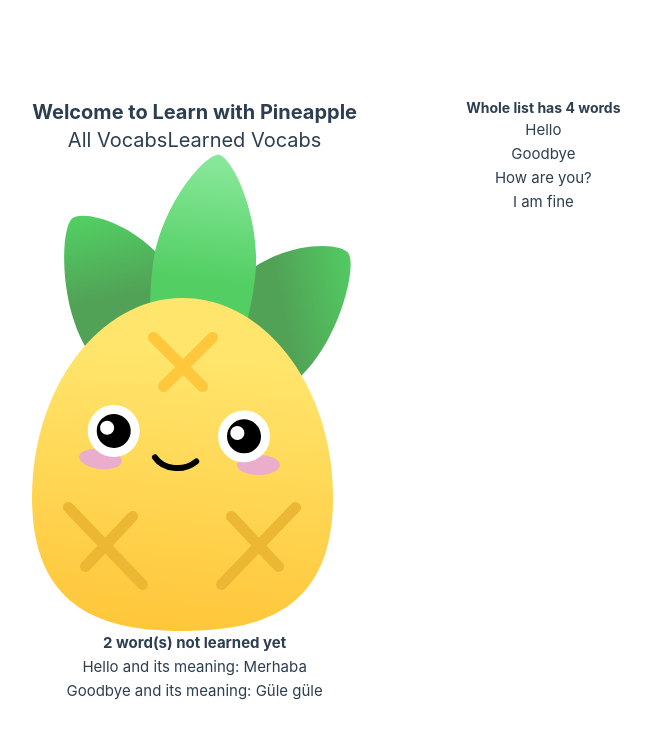
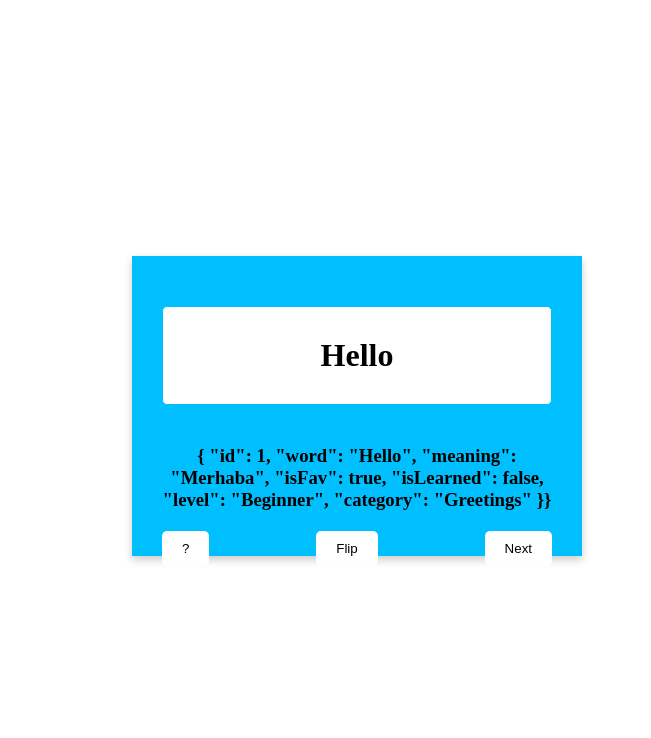
Before and after one commit to MrGultekin/language-app, a Vue app: page / in a window 1280 px wide. Shown: the top 738 px of the page, without its empty margins (283-934 px from the left). Built offline with nearby package versions, Linux system fonts and the light colour scheme.

Commit message:
Design done.

```diff
--- a/index.html
+++ b/index.html
@@ -4,7 +4,7 @@
     <meta charset="UTF-8">
     <link rel="icon" href="/favicon.ico">
     <meta name="viewport" content="width=device-width, initial-scale=1.0">
-      <script src="https://cdn.tailwindcss.com"></script>
+<!--      <script src="https://cdn.tailwindcss.com"></script>-->
       <script src="https://cdn.jsdelivr.net/npm/airtable@0.11.4/lib/airtable.umd.min.js"></script>
       <link href="https://fonts.googleapis.com/icon?family=Material+Icons" rel="stylesheet">
 
--- a/src/App.vue
+++ b/src/App.vue
@@ -1,54 +1,68 @@
 <script setup></script>
 
 <template>
-  <header class="text-xl font-bold text-center">
-    <h1>Welcome to {{ vocabStore.nameOfApp }}</h1>
-    <nav>
-      <button @click="filter = 'all'">All Vocabs</button>
-      <button @click="filter = 'isLearned'">Learned Vocabs</button>
-    </nav>
-    <img src="./components/icons/pina.svg" alt="pinaIcon" />
-  </header>
+  <!--  <header class="text-xl font-bold text-center">-->
+  <!--    <h1>Welcome to {{ vocabStore.nameOfApp }}</h1>-->
+  <!--    <nav>-->
+  <!--      <button @click="filter = 'all'">All Vocabs</button>-->
+  <!--      <button @click="filter = 'isLearned'">Learned Vocabs</button>-->
+  <!--    </nav>-->
+  <!--&lt;!&ndash;    <img src="./components/icons/pina.svg" alt="pinaIcon" />&ndash;&gt;-->
+  <!--  </header>-->
 
-  <div class="pl-12 text text-center" v-if="filter === 'all'">
-    <p class="text-sm font-bold">
-      Whole list has {{ vocabStore.getNumberOfAll }} words
-    </p>
-    <div v-for="vocab in vocabStore.vocabs" :key="vocab.id">
-      <VocabDetails :vocabProp="vocab" />
+  <div class="flip-card">
+    <div id="flip-element" class="flip-card-inner">
+      <FrontCard
+        :vocab-prop="vocabStore.vocabs"
+        :vocab-id="vocabStore.vocabs.map((vocab) => vocab)"
+      />
+      <BackCard />
     </div>
   </div>
 
-  <div class="isLearned text text-center" v-if="filter === 'isLearned'">
-    <p class="text-md font-bold">
-      {{ vocabStore.getNumberOfLearned }} words have learned already.
-    </p>
-    <div v-for="vocab in vocabStore.getIsLearned">
-      <VocabDetails :vocabProp="vocab" />
-    </div>
-  </div>
+  <!--  <div class="pl-12 text text-center" v-if="filter === 'all'">-->
+  <!--    <p class="text-sm font-bold">-->
+  <!--      Whole list has {{ vocabStore.getNumberOfAll }} words-->
+  <!--    </p>-->
+  <!--    <div v-for="vocab in vocabStore.vocabs" :key="vocab.id">-->
+  <!--      <VocabDetails :vocabProp="vocab" />-->
+  <!--    </div>-->
+  <!--  </div>-->
 
-  <div class="meaning text text-center">
-    <p class="text-md font-bold">
-      {{ vocabStore.getNumberOfAll - vocabStore.getNumberOfLearned }} word(s)
-      not learned yet
-    </p>
-    <div v-for="vocab in vocabStore.getNotLearned">
-      <VocabMeaning :vocabProp="vocab" />
-    </div>
-  </div>
+  <!--  <div class="isLearned text text-center" v-if="filter === 'isLearned'">-->
+  <!--    <p class="text-md font-bold">-->
+  <!--      {{ vocabStore.getNumberOfLearned }} words have learned already.-->
+  <!--    </p>-->
+  <!--    <div v-for="vocab in vocabStore.getIsLearned">-->
+  <!--      <VocabDetails :vocabProp="vocab" />-->
+  <!--    </div>-->
+  <!--  </div>-->
+
+  <!--  <div class="meaning text text-center">-->
+  <!--    <p class="text-md font-bold">-->
+  <!--      {{ vocabStore.getNumberOfAll - vocabStore.getNumberOfLearned }} word(s)-->
+  <!--      not learned yet-->
+  <!--    </p>-->
+  <!--    <div v-for="vocab in vocabStore.getNotLearned">-->
+  <!--      <VocabMeaning :vocabProp="vocab" />-->
+  <!--    </div>-->
+  <!--  </div>-->
 </template>
 
 <script>
 import { useVocabStore } from "./stores/vocabStore";
 import VocabDetails from "./components/VocabDetails.vue";
 import VocabMeaning from "./components/VocabMeaning.vue";
+import FrontCard from "@/components/FrontCard.vue";
 import { ref } from "vue";
+import BackCard from "@/components/BackCard.vue";
 
 export default {
   components: {
     VocabDetails,
     VocabMeaning,
+    FrontCard,
+    BackCard,
   },
   setup() {
     const vocabStore = useVocabStore();
--- a/src/assets/base.css
+++ /dev/null
@@ -1,74 +0,0 @@
-/* color palette from <https://github.com/vuejs/theme> */
-:root {
-  --vt-c-white: #ffffff;
-  --vt-c-white-soft: #f8f8f8;
-  --vt-c-white-mute: #f2f2f2;
-
-  --vt-c-black: #181818;
-  --vt-c-black-soft: #222222;
-  --vt-c-black-mute: #282828;
-
-  --vt-c-indigo: #2c3e50;
-
-  --vt-c-divider-light-1: rgba(60, 60, 60, 0.29);
-  --vt-c-divider-light-2: rgba(60, 60, 60, 0.12);
-  --vt-c-divider-dark-1: rgba(84, 84, 84, 0.65);
-  --vt-c-divider-dark-2: rgba(84, 84, 84, 0.48);
-
-  --vt-c-text-light-1: var(--vt-c-indigo);
-  --vt-c-text-light-2: rgba(60, 60, 60, 0.66);
-  --vt-c-text-dark-1: var(--vt-c-white);
-  --vt-c-text-dark-2: rgba(235, 235, 235, 0.64);
-}
-
-/* semantic color variables for this project */
-:root {
-  --color-background: var(--vt-c-white);
-  --color-background-soft: var(--vt-c-white-soft);
-  --color-background-mute: var(--vt-c-white-mute);
-
-  --color-border: var(--vt-c-divider-light-2);
-  --color-border-hover: var(--vt-c-divider-light-1);
-
-  --color-heading: var(--vt-c-text-light-1);
-  --color-text: var(--vt-c-text-light-1);
-
-  --section-gap: 160px;
-}
-
-@media (prefers-color-scheme: dark) {
-  :root {
-    --color-background: var(--vt-c-black);
-    --color-background-soft: var(--vt-c-black-soft);
-    --color-background-mute: var(--vt-c-black-mute);
-
-    --color-border: var(--vt-c-divider-dark-2);
-    --color-border-hover: var(--vt-c-divider-dark-1);
-
-    --color-heading: var(--vt-c-text-dark-1);
-    --color-text: var(--vt-c-text-dark-2);
-  }
-}
-
-*,
-*::before,
-*::after {
-  box-sizing: border-box;
-  margin: 0;
-  position: relative;
-  font-weight: normal;
-}
-
-body {
-  min-height: 100vh;
-  color: var(--color-text);
-  background: var(--color-background);
-  transition: color 0.5s, background-color 0.5s;
-  line-height: 1.6;
-  font-family: Inter, -apple-system, BlinkMacSystemFont, 'Segoe UI', Roboto, Oxygen, Ubuntu,
-    Cantarell, 'Fira Sans', 'Droid Sans', 'Helvetica Neue', sans-serif;
-  font-size: 15px;
-  text-rendering: optimizeLegibility;
-  -webkit-font-smoothing: antialiased;
-  -moz-osx-font-smoothing: grayscale;
-}
--- a/src/assets/main.css
+++ b/src/assets/main.css
@@ -1,35 +1,69 @@
-@import './base.css';
-
-#app {
-  max-width: 1280px;
-  margin: 0 auto;
-  padding: 2rem;
-
-  font-weight: normal;
+* {
+    margin: 0;
+    padding: 0;
+    box-sizing: border-box;
 }
 
-a,
-.green {
-  text-decoration: none;
-  color: hsla(160, 100%, 37%, 1);
-  transition: 0.4s;
+.flip-card {
+    background-color: transparent;
+    max-width: 450px;
+    height: 300px;
+    perspective: 1000px;
+    margin: 20% auto;
 }
 
-@media (hover: hover) {
-  a:hover {
-    background-color: hsla(160, 100%, 37%, 0.2);
-  }
+.flip-card-inner {
+    position: relative;
+    width: 100%;
+    height: 100%;
+    text-align: center;
+    transition: transform 0.6s;
+    transform-style: preserve-3d;
+    box-shadow: 0 4px 8px 0 rgba(0,0,0,0.2);
 }
 
-@media (min-width: 1024px) {
-  body {
+.flip-card:hover .flip-card-inner {
+    /*transform: rotateY(180deg);*/
+}
+
+.front-card, .back-card {
+    position: absolute;
+    width: 100%;
+    height: 100%;
+    backface-visibility: hidden;
+    padding: 10px 30px ;
+
+}
+.front-card {
+    background-color: deepskyblue;
+}
+
+.back-card {
+    background-color: deepskyblue;
+    transform: rotateY(180deg);
+}
+
+
+h2 {
+    text-align: center;
+    margin: 40px 0;
+    border: 1px solid deepskyblue;
+    border-radius: 5px;
+    padding: 30px 0;
+    font-size: 32px;
+    background-color: #fff;
+}
+
+.button-group {
     display: flex;
-    place-items: center;
-  }
+    justify-content: space-between;
+    margin-top: 20px;
+}
 
-  #app {
-    display: grid;
-    grid-template-columns: 1fr 1fr;
-    padding: 0 2rem;
-  }
+.button {
+    padding: 10px 20px;
+    border-radius: 5px;
+    border: none;
+    cursor: pointer;
+    background-color: white;
 }
--- /dev/null
+++ b/src/components/BackCard.vue
@@ -0,0 +1,27 @@
+<template>
+  <div class="back-card">
+    <h2>Merhaba</h2>
+
+    <div class="button-group">
+      <button class="button flip" @click="flipCard">&#10007;</button>
+      <button class="button flip" @click="flipCard">Flip</button>
+
+      <button class="button next" @click="nextCard">&checkmark;</button>
+    </div>
+  </div>
+</template>
+
+<script>
+export default {
+  name: "BackCard",
+  methods: {
+    flipCard() {
+      const flipElement = document.getElementById("flip-element");
+      flipElement.style.transform = "rotateY(0deg)";
+    },
+  },
+};
+
+</script>
+
+<style scoped></style>
--- /dev/null
+++ b/src/components/FrontCard.vue
@@ -0,0 +1,32 @@
+<template>
+  <div class="front-card">
+    <h2>{{ vocabProp[0].word }}</h2>
+    <!--    <h2>{{ vocabProp.map((key, vocab) => vocab[0].word) }}</h2>-->
+    <h3>{{ vocabId[0] }}}</h3>
+    <div class="button-group">
+      <button class="button question">?</button>
+      <button class="button flip" @click="flipCard">Flip</button>
+      <button class="button next" @click="nextCard(vocabProp[0])">Next</button>
+    </div>
+  </div>
+</template>
+
+<script>
+export default {
+  name: "FrontCard",
+  props: ["vocabProp", "vocabId"],
+
+  methods: {
+    flipCard() {
+      const flipElement = document.getElementById("flip-element");
+      flipElement.style.transform = "rotateY(180deg)";
+    },
+    nextCard(id) {
+      const flipElement = document.getElementById("flip-element");
+      i++;
+    },
+  },
+};
+</script>
+
+<style scoped></style>
--- a/src/stores/vocabStore.js
+++ b/src/stores/vocabStore.js
@@ -26,7 +26,7 @@ export const useVocabStore = defineStore("vocabStore", {
         word: "How are you?",
         meaning: "Nasılsın?",
         isFav: true,
-        isLearned: true,
+        isLearned: false,
         level: "Intermediate",
         category: "Introductions",
       },
```
